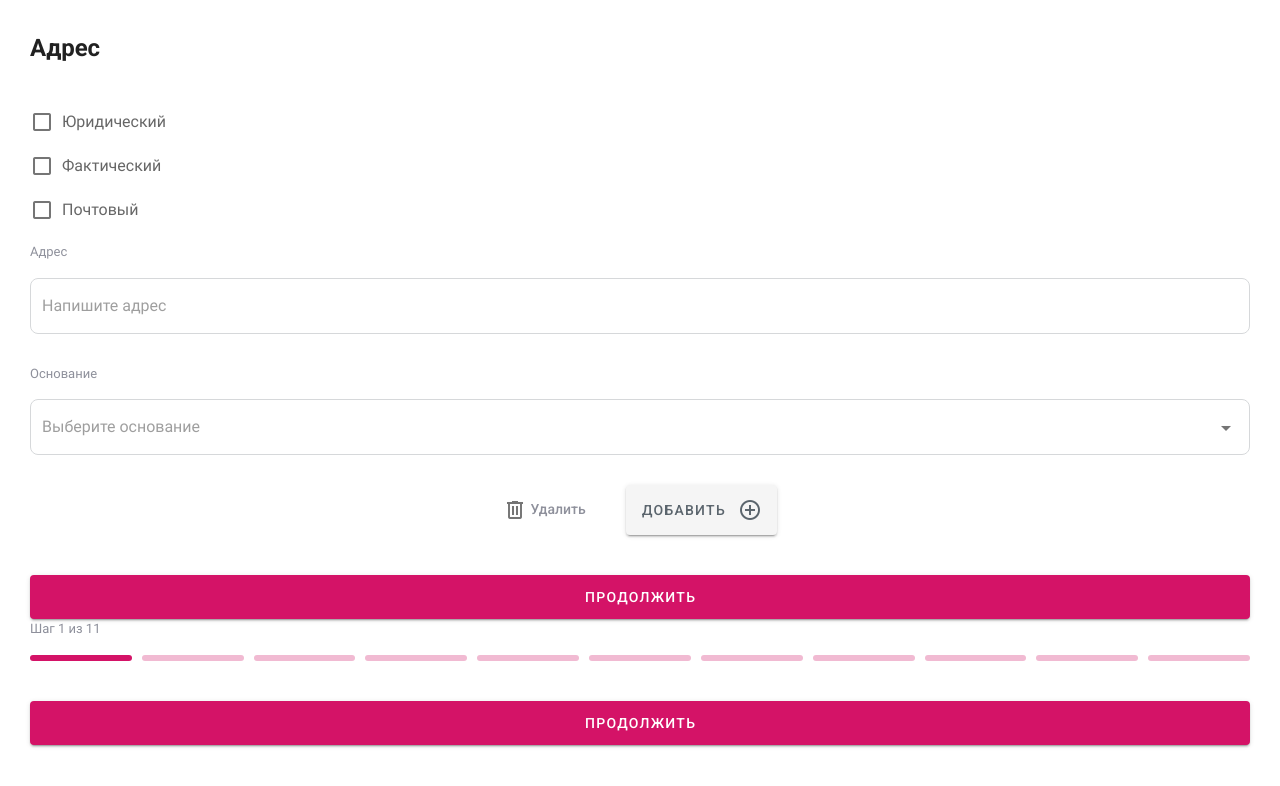
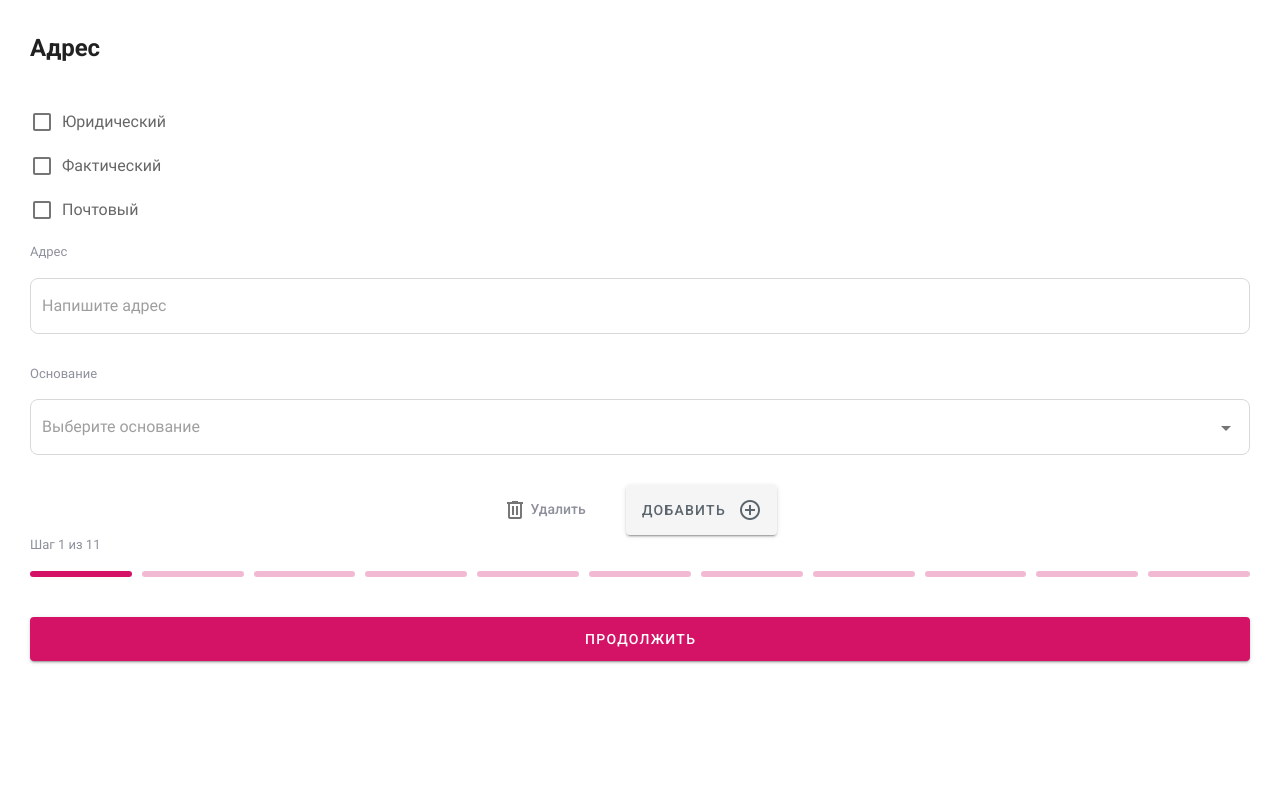
Before and after one commit to SuperbCoders/F-telegram-bot-RKO, a Vue app in the folder vuejs/: page /address in a window 1280 px wide. Shown: the top 786 px of the page. Built offline with nearby package versions, Linux system fonts and the light colour scheme; a web font is replaced by a local one.

Commit message:
fix step

```diff
--- a/vuejs/src/views/Address/AdressView.vue
+++ b/vuejs/src/views/Address/AdressView.vue
@@ -93,6 +93,7 @@
           <v-icon>mdi-plus-circle-outline</v-icon>
         </v-btn>
       </div>
+      <line-step :step='1' />
       <v-btn
         block
         large
@@ -103,17 +104,6 @@
         >Продолжить</v-btn
       >
     </v-form>
-
-    <line-step :step='1' />
-    <v-btn
-      block
-      large
-      :disabled="!valid"
-      class="mt-10 auth_form_bth"
-      color="primary"
-      @click="validate"
-      >Продолжить</v-btn
-    >
 
   </div>
 </template>
```
